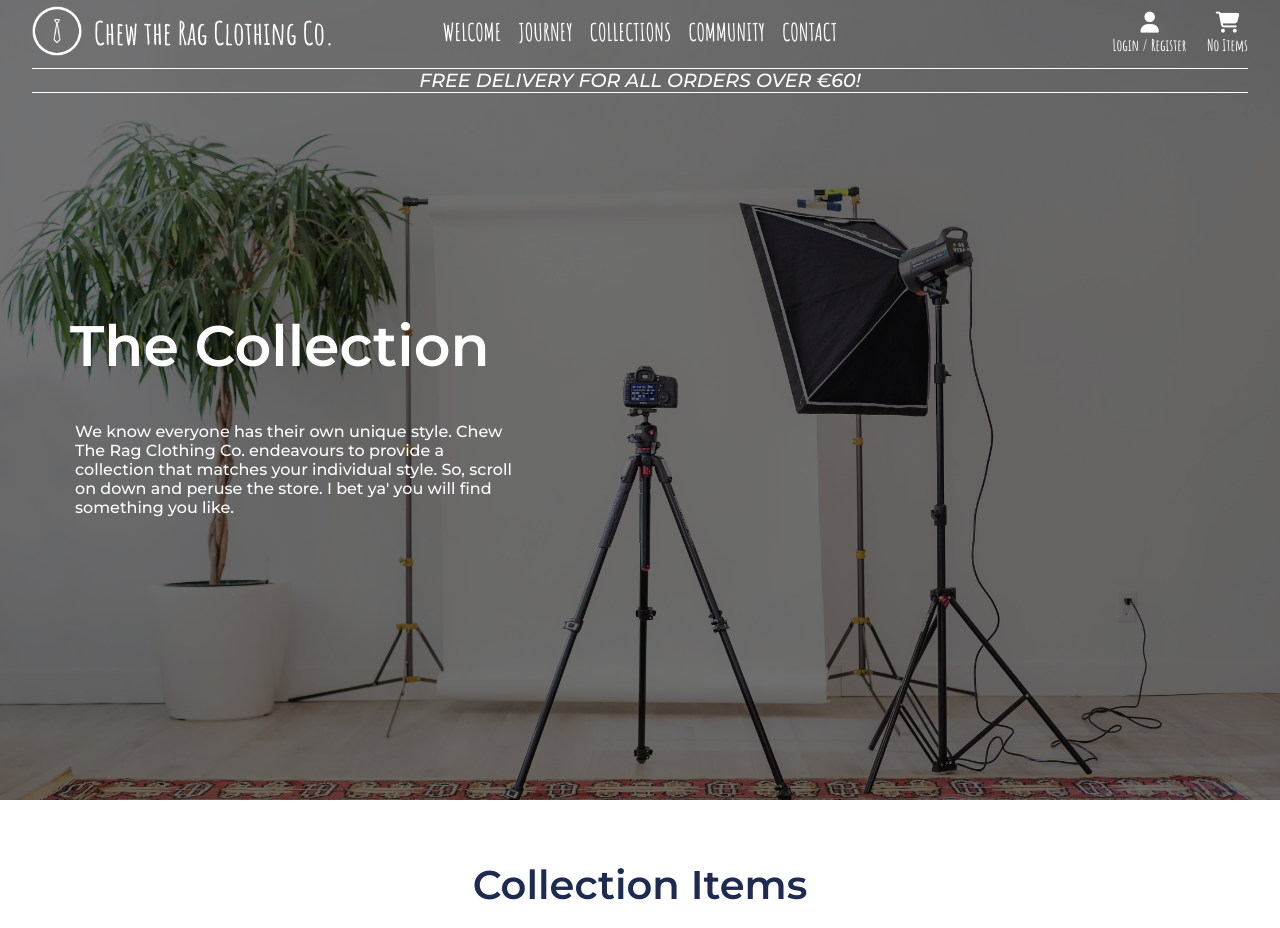
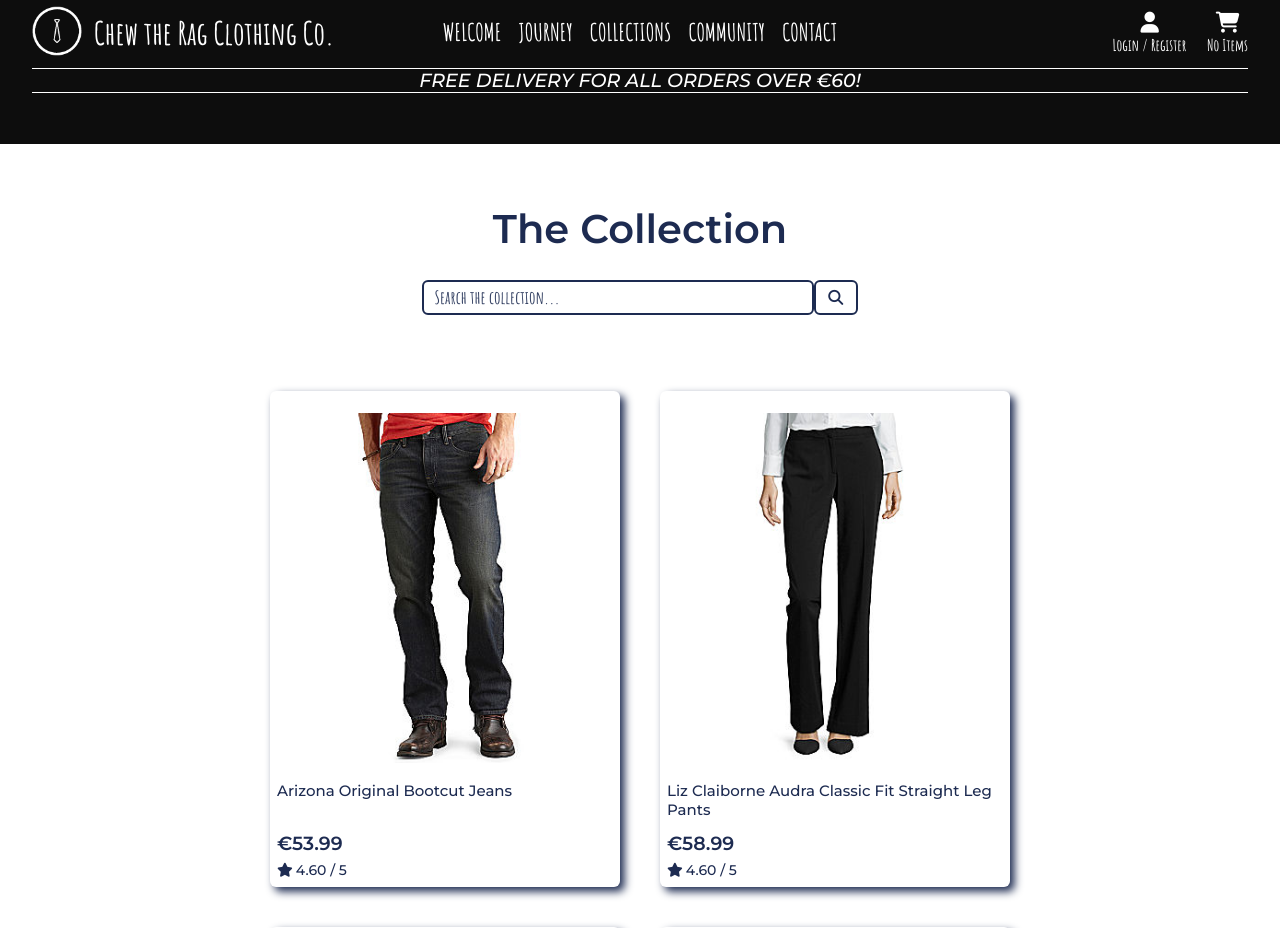
Before and after one commit to rdylanward/chewtherag.com, a Django app: page /collection/ in a window 1280 px wide. Shown: the top 928 px of the page. Run offline with Django 3.2, Linux system fonts and the light colour scheme; data comes from the database, SQL or seed files in the repository; some libraries are stand-ins or nearby versions.

Commit message:
Redesigned the collection and item detail pages

```diff
--- a/collection/templates/collection/collection.html
+++ b/collection/templates/collection/collection.html
@@ -13,18 +13,7 @@
 
     <!--  COLLECTION HEADER  -->
 
-    <div class="collection-header">
-        <div class="collection-header-title">
-            <span class="white">The Collection</span>
-        </div>
-        <div class="collection-header-text">
-            <p class="collection-text white">
-                We know everyone has their own unique style. Chew The Rag Clothing Co. endeavours to provide
-                a collection that matches your individual style. So, scroll on down and peruse the store. I
-                bet ya' you will find something you like.
-            </p>
-        </div>
-    </div>
+    <div class="collection-header"></div>
 
     <!--  /COLLECTION HEADER  -->
 
@@ -32,7 +21,7 @@
 
     <div class="collection-item" id="collection-item">
         <div class="item-title">
-            <p class="blue">Collection Items</p>
+            <p class="blue">The Collection</p>
         </div>
         <div class="item-search">
             <form class="search-form" method="GET" action="{% url 'collection' %}">
--- a/static/css/collection.css
+++ b/static/css/collection.css
@@ -7,57 +7,26 @@
     font-family: 'Montserrat', sans-serif;
     display: grid;
     grid-template-columns: 100%;
-    grid-template-rows: 100vh max-content;
+    grid-template-rows: 18vh max-content;
     grid-template-areas:
         "col-hdr"
         "col-itm";
 }
 
 /**********************************************************************/
-/***              Colelction Header (collection.html)               ***/
+/***              Collection Header (collection.html)               ***/
 /**********************************-***********************************/
 
 
 .collection-header {
     grid-area: col-hdr;
-    background-image: linear-gradient(rgba(0, 0, 0, 0.55), rgba(0, 0, 0, 0.55)), url('/media/in-home-camera-set-up.jpg');
-    background-size: cover;
-    background-position: center;
+    background: rgba(0, 0, 0, 0.95);
     width: 100%;
-    height: 100vh;
-    background-attachment: fixed;
-    display: grid;
-    grid-template-columns: 50% 50%;
-    grid-template-rows: repeat(4, 25vh);
-    grid-template-areas:
-        ". ."
-        "col-hdr-txt ."
-        "col-hdr-qte ."
-        ". .";
-}
-
-.collection-header-title {
-    grid-area: col-hdr-txt;
-    align-self: flex-end;
-    margin: 2rem 7rem;
-}
-
-.collection-header-title span{
-    font-size: 5.7rem;
-    font-weight: 600;
-}
-
-.collection-header-text {
-    grid-area: col-hdr-qte;
-}
-
-.collection-text {
-    font-size: 1.6rem;
-    margin: 2.2rem 12rem 2.2rem 7.5rem;
+    height: 18vh;
 }
 
 /**********************************************************************/
-/***               Colelction Items (collection.html)               ***/
+/***               Collection Items (collection.html)               ***/
 /**********************************-***********************************/
 
 
@@ -203,15 +172,21 @@
 
 
 .container-item-detail {
-    background: rgba(29, 43, 81, 0.7);
     display: grid;
     grid-template-columns: 20% repeat(2, 30%) 20%;
-    grid-template-rows: 12vh 88vh;
+    grid-template-rows: 18vh 82vh;
     grid-template-areas:
-        ". . . ."
+        "det-hdr det-hdr det-hdr det-hdr"
         ". det-img det-sum .";
     place-self: center center;
     transition: all 0.5s;
+}
+
+.item-detail-header {
+    grid-area: det-hdr;
+    background: rgba(0, 0, 0, 0.95);
+    width: 100%;
+    height: 18vh;
 }
 
 .item-detail-image {
--- a/static/js/base.js
+++ b/static/js/base.js
@@ -13,9 +13,6 @@ $(document).ready(function() {
             $(".navbar-message").addClass("sticky-navbar-message");
             $(".navbar-icons").addClass("sticky-navbar-icons");
             $(".navbar-mobile").addClass("sticky-navbar-mobile");
-            $(".container-item-detail").css("background", "rgba(29, 43, 81, 0.3)");
-            $(".container-item-detail").removeClass("white");
-            $(".container-item-detail").addClass("blue");
         } else {
             $(".container-navbar").removeClass("sticky-navbar");
             $(".navbar-brand").removeClass("sticky-navbar-brand");
@@ -23,9 +20,6 @@ $(document).ready(function() {
             $(".navbar-message").removeClass("sticky-navbar-message");
             $(".navbar-icons").removeClass("sticky-navbar-icons");
             $(".navbar-mobile").removeClass("sticky-navbar-mobile");
-            $(".container-item-detail").css("background", "rgba(29, 43, 81, 0.7)");
-            $(".container-item-detail").removeClass("blue");
-            $(".container-item-detail").addClass("white");
         }
     })
 
```
Also changed, not shown: collection/templates/collection/item_detail.html (+7 -1 lines).
